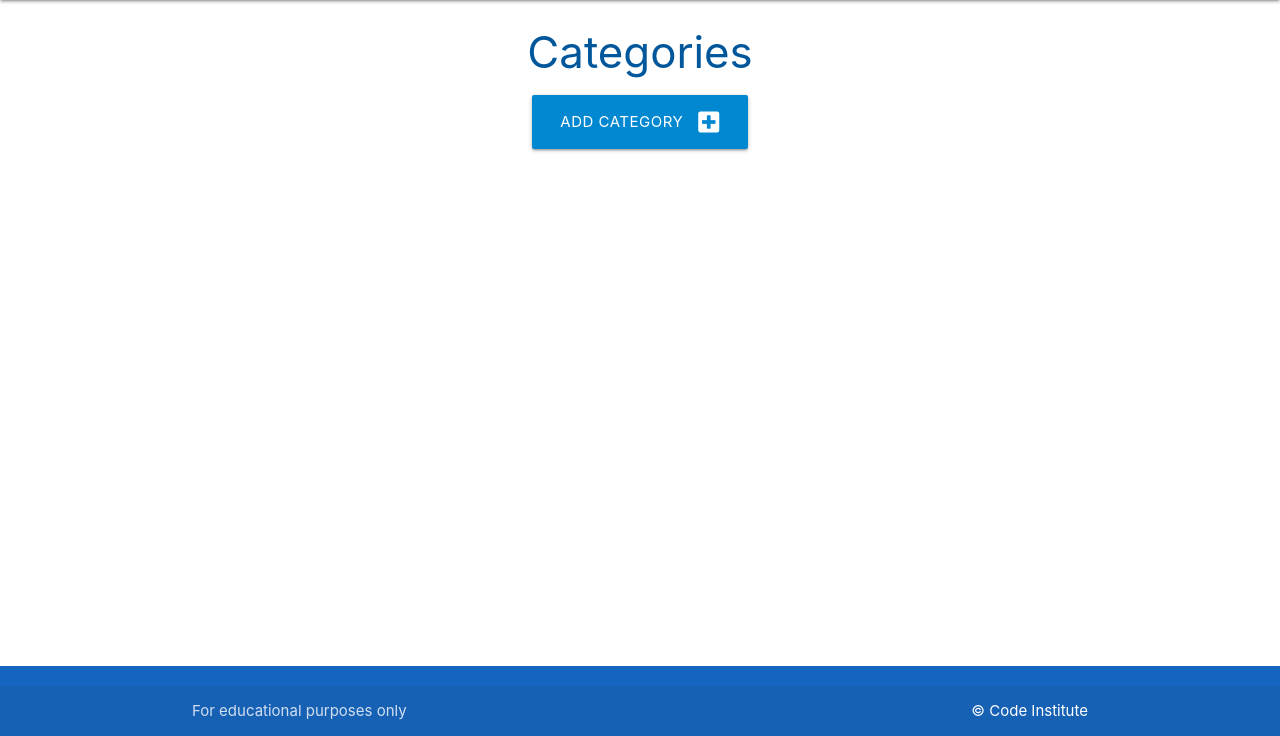
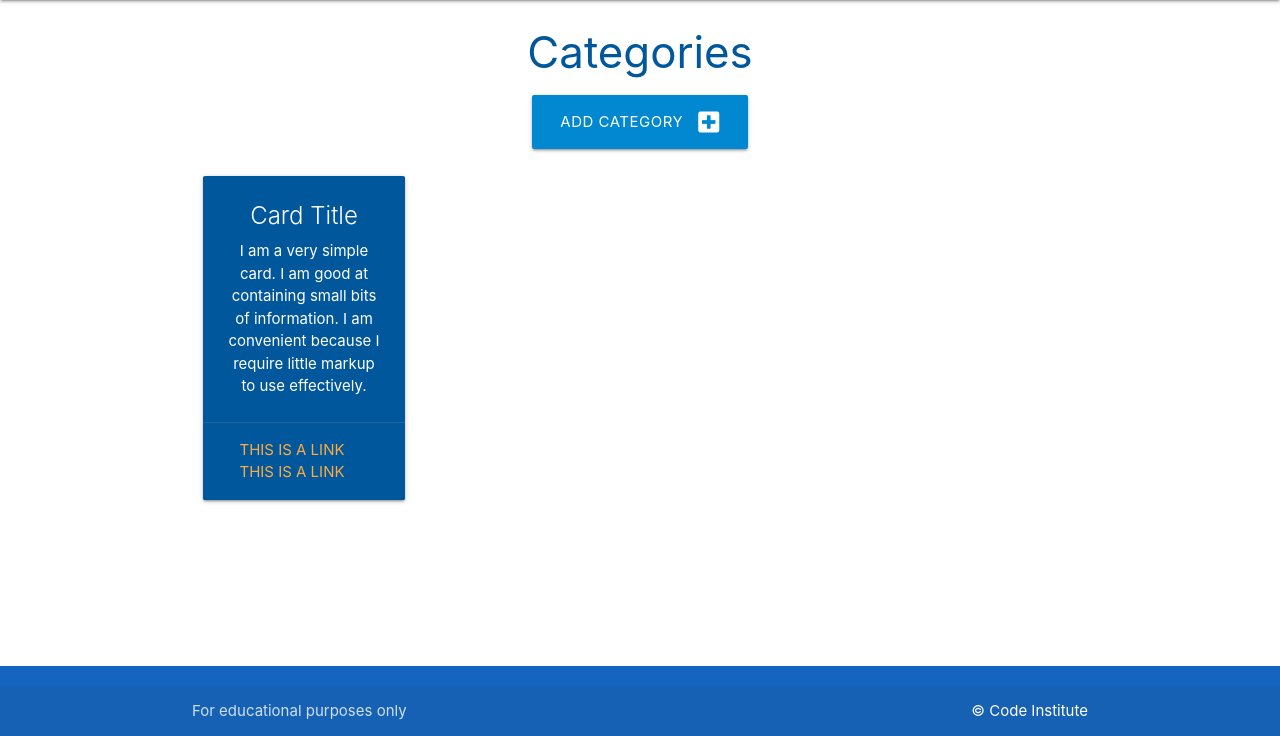
Before and after one commit to ksumm/flask-sqlalchemy-task-manager, a Flask app: page /categories in a window 1280 px wide. Shown: the part 64-800 px from the top of the page. Run offline with Flask 3, Linux system fonts and the light colour scheme.

Commit message:
Add category

```diff
--- a/taskmanager/routes.py
+++ b/taskmanager/routes.py
@@ -10,7 +10,8 @@ def home():
 
 @app.route("/categories")
 def categories():
-    return render_template("categories.html")
+    categories = list(Category.query.order_by(Category.category_name).all())
+    return render_template("categories.html", categories=categories)
 
 
 @app.route("/add_category", methods=["GET", "POST"])
--- a/taskmanager/templates/categories.html
+++ b/taskmanager/templates/categories.html
@@ -11,4 +11,20 @@
     </div>
 </div>
 
+<div class="row">
+    <div class="col s12 m6 l3">
+        <div class="card light-blue darken-4 center-align">
+            <div class="card-content white-text">
+                <span class="card-title">Card Title</span>
+                <p>I am a very simple card. I am good at containing small bits of information.
+                    I am convenient because I require little markup to use effectively.</p>
+            </div>
+            <div class="card-action">
+                <a href="#">This is a link</a>
+                <a href="#">This is a link</a>
+            </div>
+        </div>
+    </div>
+</div>
+
 {% endblock %}
```
